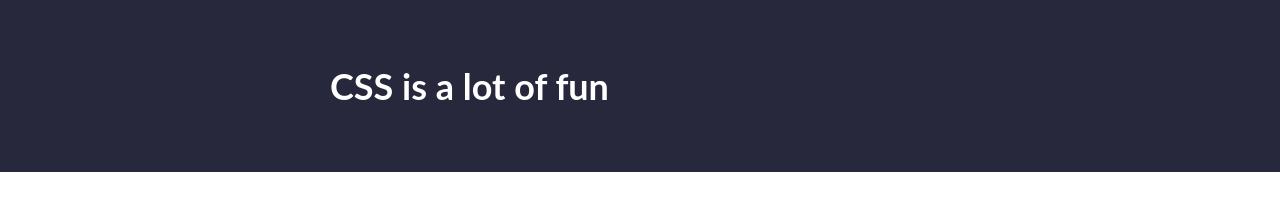
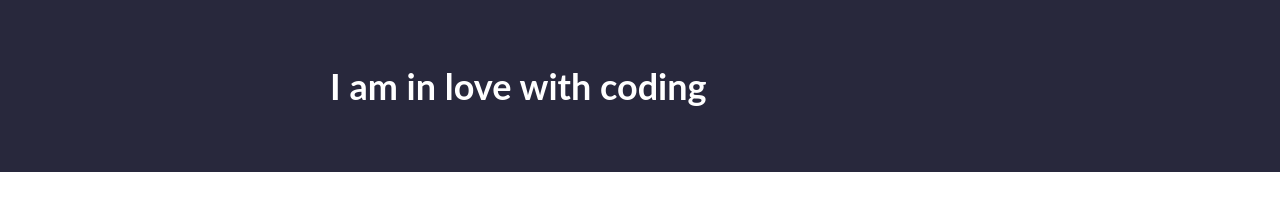
Before and after one commit to khalid-atayee/simple-website, a plain HTML site: page index.html in a window 1280 px wide. Shown: the top 209 px of the page. Drawn offline with Linux system fonts and the light colour scheme.

```diff
--- a/index.html
+++ b/index.html
@@ -12,7 +12,7 @@
 <body>
     <header>
         <div class="layout-width">
-            <h1>CSS is a lot of fun</h1>
+            <h1>I am in love with coding</h1>
 
         </div>
     </header>
```
Also changed, not shown: 2 other files.
